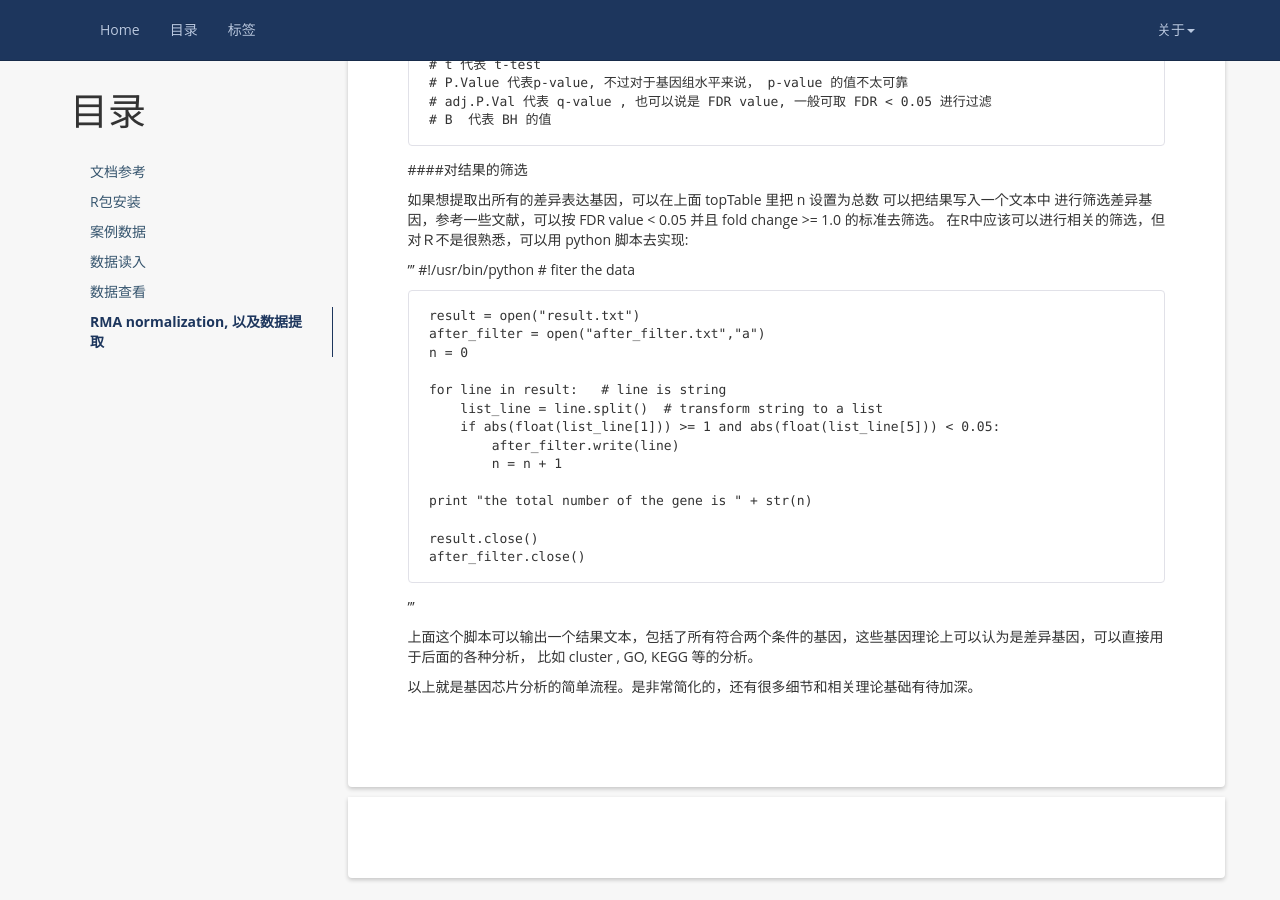
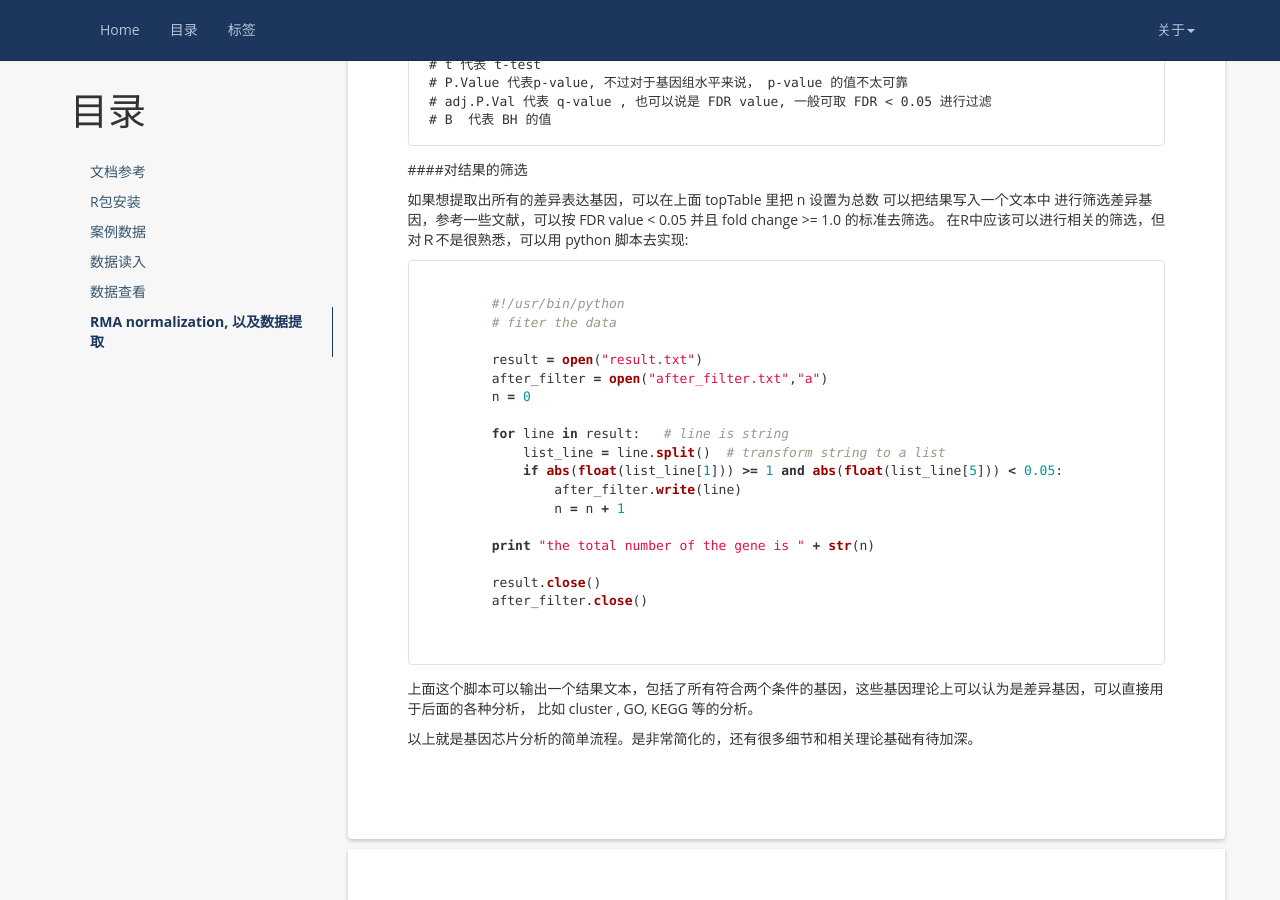
Before and after one commit to maqueredkop/maqueredkop.github.io, a Jekyll site: the page built from _posts/2015-10-09-基因芯片的简单分析.md, in a window 1280 px wide and 900 px high, scrolled down 2637 px. Built offline with Jekyll 4.4.1, drawn with Linux system fonts in a browser that asks for light colours; nearby versions of some CDN libraries; comment, search, counter and statistics services are not loaded; some of the changed lines change nothing that is shown; some of the changed text lies outside the part shown.

Commit message:
code set

````diff
--- a/_posts/2015-10-09-基因芯片的简单分析.md
+++ b/_posts/2015-10-09-基因芯片的简单分析.md
@@ -1,7 +1,7 @@
 ---
 layout: post
 title: 基因芯片的简单分析
-date: 2017-01-18 17:53:00
+date: 2015-10-09
 categories: R
 tag: R, bioconductor, 基因芯片
 ---
@@ -134,7 +134,8 @@ GEO accession: GSE29349
 进行筛选差异基因，参考一些文献，可以按 FDR value < 0.05 并且 fold change >= 1.0 的标准去筛选。
 在R中应该可以进行相关的筛选，但对Ｒ不是很熟悉，可以用 python 脚本去实现:
 
-'''
+```python
+
 	#!/usr/bin/python
 	# fiter the data
 
@@ -153,7 +154,9 @@ GEO accession: GSE29349
 	result.close()
 	after_filter.close()
 
-'''
+
+```
+
 
 上面这个脚本可以输出一个结果文本，包括了所有符合两个条件的基因，这些基因理论上可以认为是差异基因，可以直接用于后面的各种分析， 比如 cluster , GO,  KEGG 等的分析。
 
````
